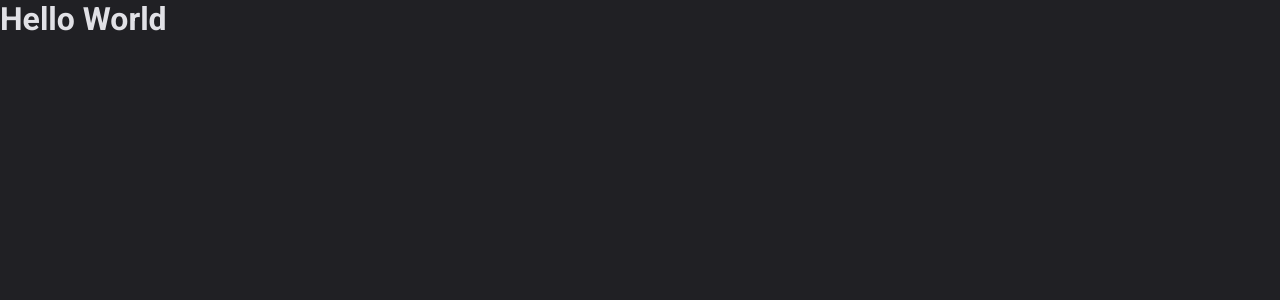
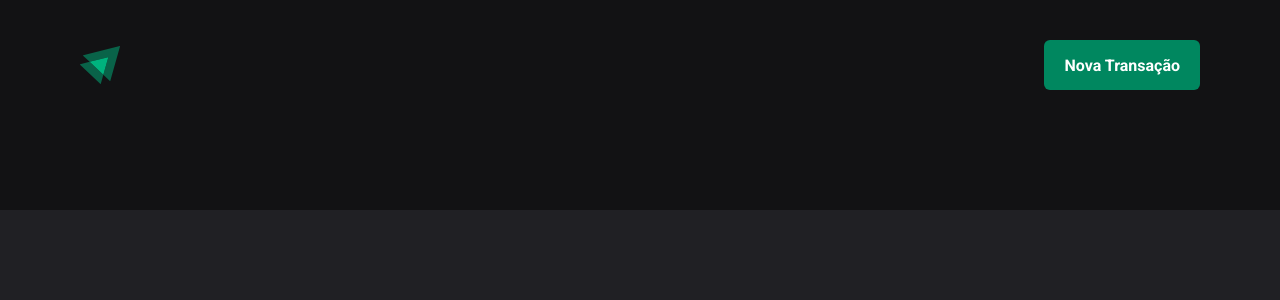
Before and after one commit to trslucas/Ignite-DT-Money, a React (Vite) app: page / in a window 1280 px wide. Shown: the top 300 px of the page. Built offline with nearby package versions, Linux system fonts and the light colour scheme.

Commit message:
Estrutura Visual: Componente Header

```diff
--- a/src/App.tsx
+++ b/src/App.tsx
@@ -1,4 +1,5 @@
 import { ThemeProvider } from "styled-components";
+import { Transactions } from "./pages/transations";
 import { GlobalStyle } from "./styles/global";
 import { defaultTheme } from "./styles/themes/default";
 
@@ -7,7 +8,7 @@
   return (
     <ThemeProvider theme={defaultTheme}>
       <GlobalStyle />
-      <h1>Hello World</h1>
+      <Transactions />
     </ThemeProvider>
   )
 }
--- /dev/null
+++ b/src/components/Header/index.tsx
@@ -0,0 +1,18 @@
+import { HeaderContainer, HeaderContent, NewTransactionButton } from "./styles";
+
+import logoImg from '../../assets/logo.svg'
+
+export function Header(){
+
+    return (
+        <HeaderContainer>
+            <HeaderContent>
+
+
+            <img src={logoImg} alt="" />
+
+             <NewTransactionButton>Nova Transação</NewTransactionButton>
+            </HeaderContent>
+        </HeaderContainer>
+    )
+}
--- /dev/null
+++ b/src/components/Header/styles.ts
@@ -0,0 +1,42 @@
+import styled from "styled-components";
+
+export const HeaderContainer = styled.header`
+
+background-color: ${props => props.theme["gray-900"]};
+
+padding: 2.5rem 0 7.5rem;
+
+
+`
+
+export const HeaderContent = styled.div`
+
+width: 100%;
+max-width: 1120px;
+margin: 0 auto;
+padding: 0 1.5rem,;
+
+display: flex;
+align-items: center;
+justify-content: space-between;
+
+`
+
+export const NewTransactionButton = styled.button`
+
+height: 50px;
+border: 0;
+background: ${props => props.theme["green-500"]};
+color: ${props => props.theme.white};
+font-weight: bold;
+padding: 0 1.25rem;
+border-radius: 6px;
+cursor: pointer;
+transition: background-color 0.5s;
+
+&:hover{
+    background: ${props => props.theme["green-700"]};
+}
+
+
+`
--- /dev/null
+++ b/src/pages/transations/index.tsx
@@ -0,0 +1,12 @@
+import { Header } from "../../components/Header";
+
+export function Transactions(){
+
+    return (
+
+    <div>
+        <Header />
+    </div>
+
+    )
+}
```
Also changed, not shown: src/assets/logo.svg (added), src/pages/transations/styles.ts (added).
